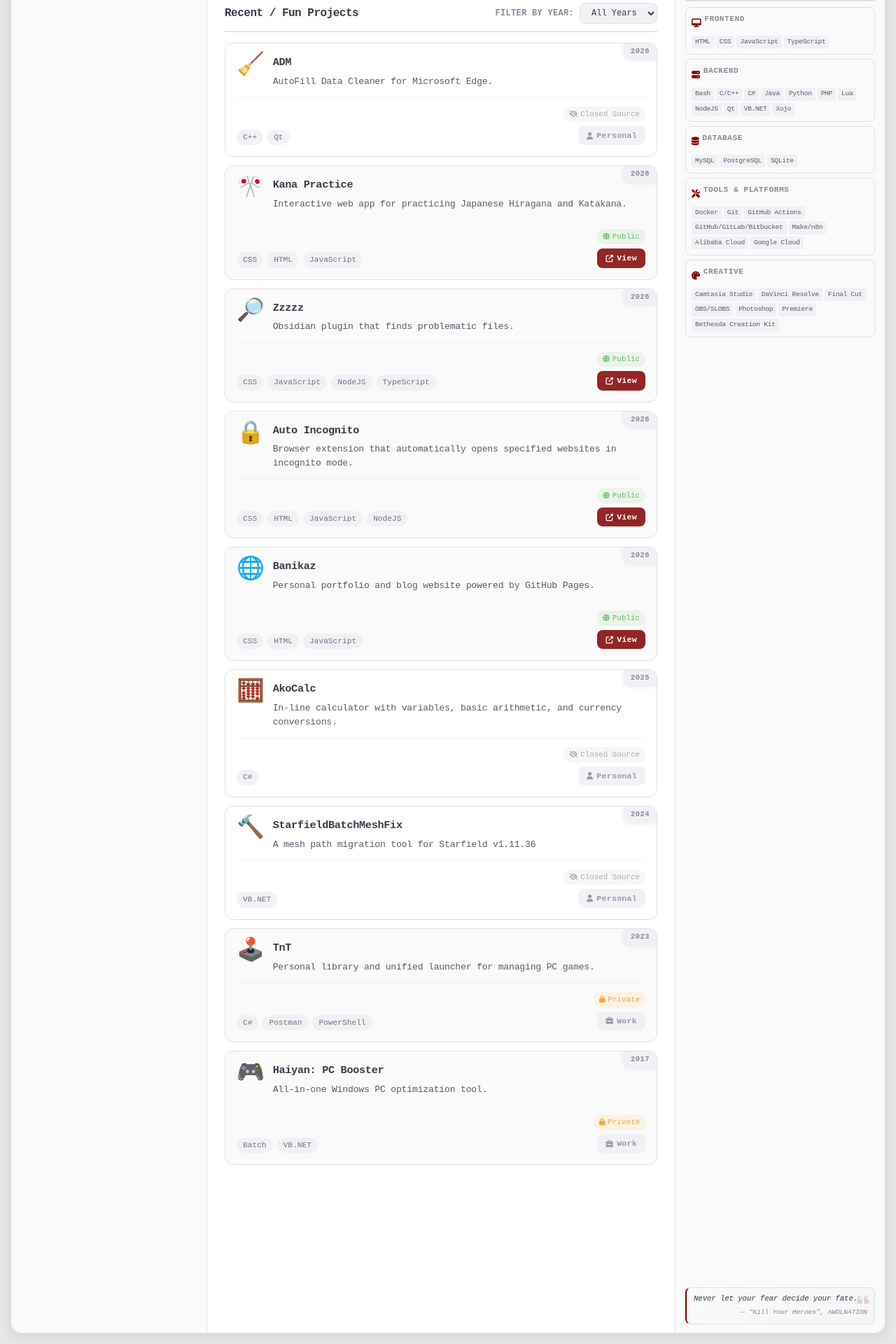
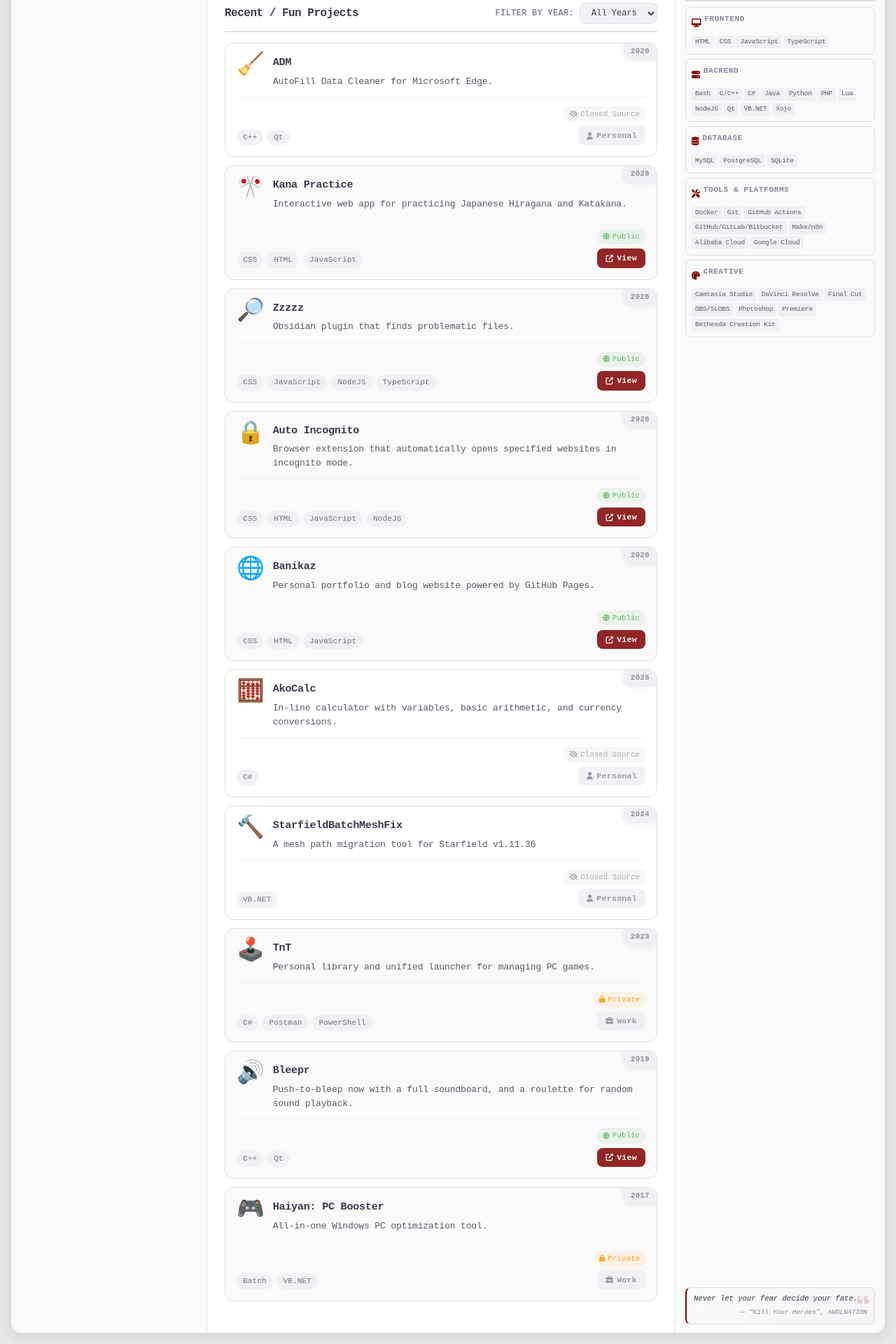
Before and after one commit to 0xb01/0xb01.github.io, a Jekyll site: the page built from index.html, in a window 1280 px wide. Shown: the part 1653-3573 px from the top of the page at 70% size. Built offline with Jekyll 4.4.1, drawn with Linux system fonts in a browser that asks for light colours; some web fonts are replaced.

Commit message:
Bleepr to Projects

```diff
--- a/_data/projects.yml
+++ b/_data/projects.yml
@@ -79,6 +79,15 @@
   url: ""
   visibility: private
 
+- name: "🔊 Bleepr"
+  year: 2019
+  description: Push-to-bleep now with a full soundboard, and a roulette for random sound playback.
+  tech_stack:
+    - C++
+    - Qt
+  url: https://github.com/0xb01/Bleepr
+  visibility: public
+
 - name: "🎮 Haiyan: PC Booster"
   year: 2017
   description: "All-in-one Windows PC optimization tool."
```
Also changed, not shown: 2 other files.
